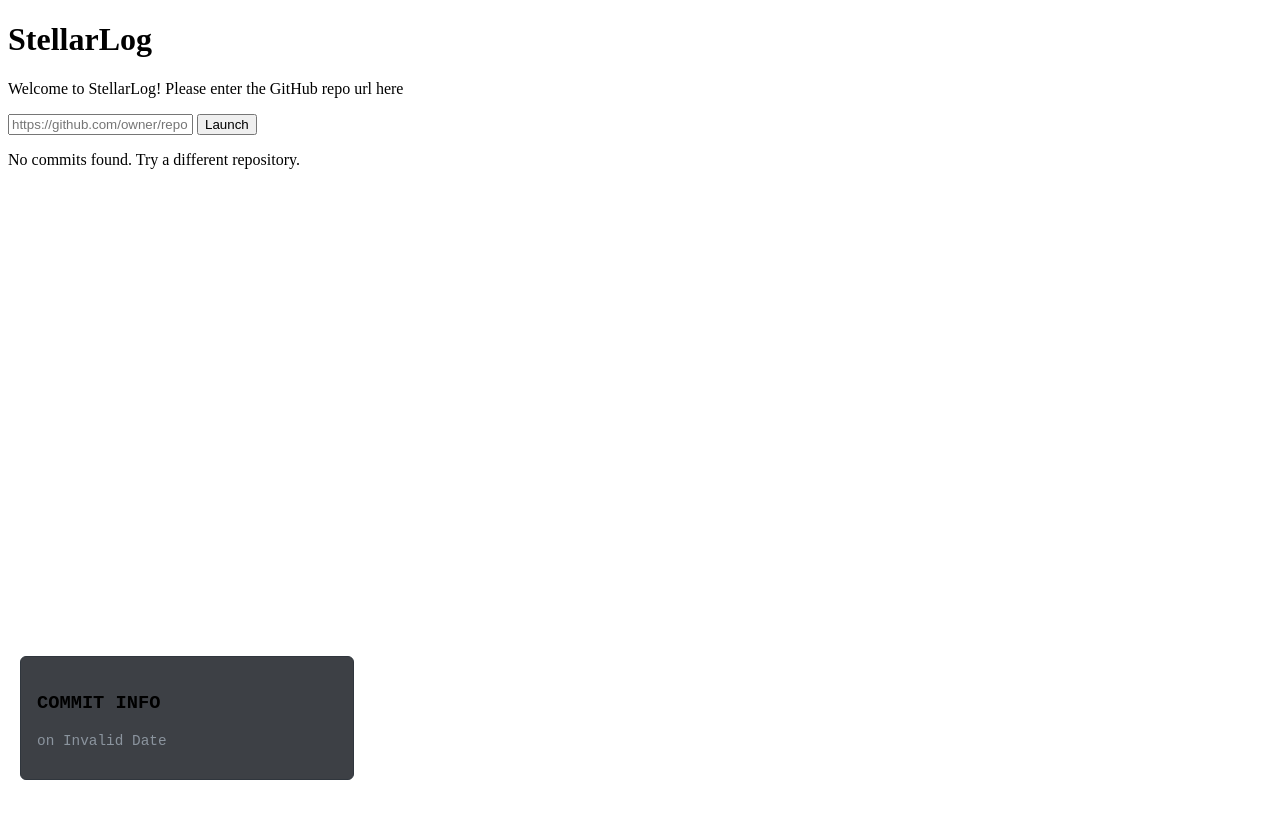
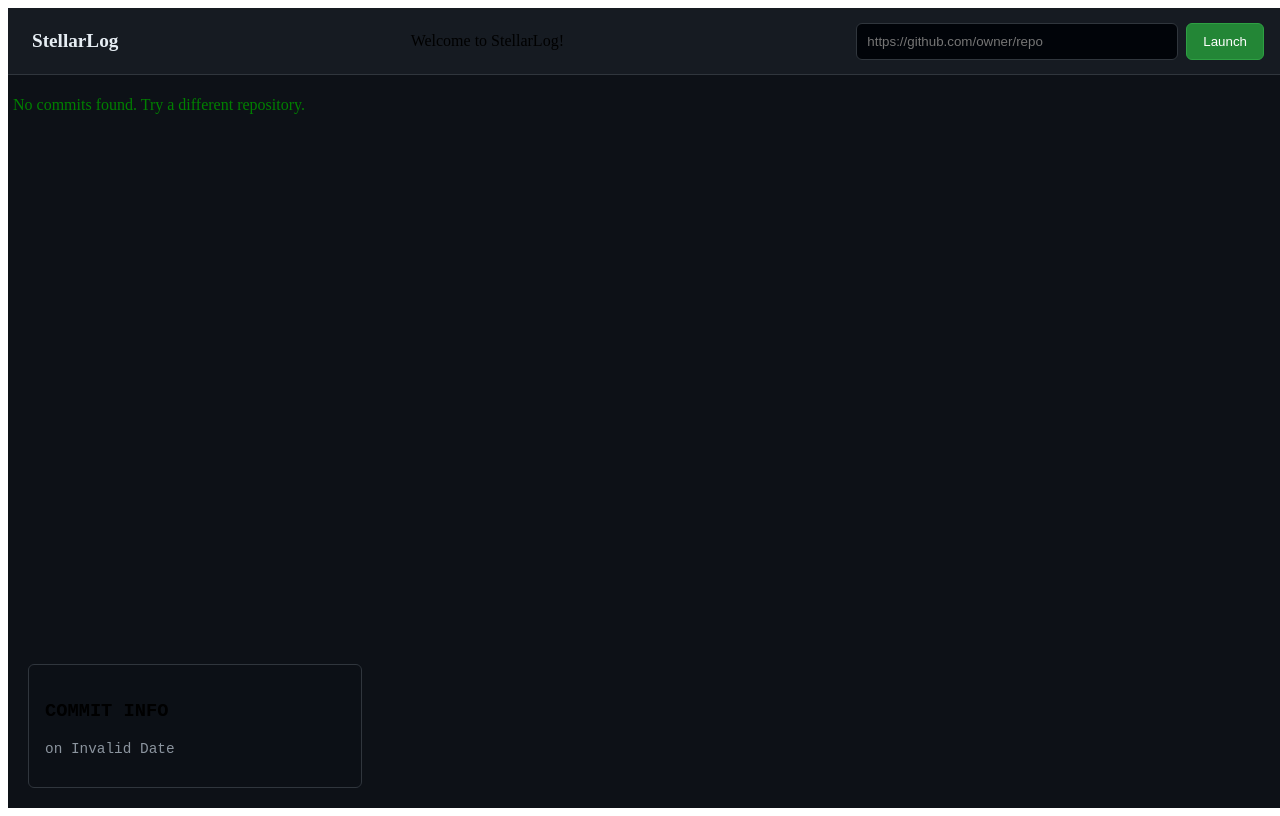
Before and after one commit to chishxd/stellarlog, a SvelteKit app: page / in a window 1280 px wide. Built offline with nearby package versions, Linux system fonts and the light colour scheme.

Commit message:
refactor(layout): Make the input part be in header

```diff
--- a/src/routes/+layout.svelte
+++ b/src/routes/+layout.svelte
@@ -9,4 +9,81 @@
 	<link rel="icon" href={favicon} />
 </svelte:head>
 
-{@render children()}
+<div class="app-container">
+	<header class="app-header">
+		<a href="/" class="logo">StellarLog</a>
+		<p>Welcome to StellarLog!</p>
+
+		<form method="get" class="repo-form">
+			<input name="repo" type="text" placeholder="https://github.com/owner/repo" required />
+			<button type="submit">Launch</button>
+		</form>
+	</header>
+
+	<main class="app-main">
+		<!-- Svelte 5 renders the page content here -->
+		{@render children()}
+	</main>
+</div>
+
+<style>
+	.app-container {
+		display: flex;
+		flex-direction: column;
+		height: 100vh;
+		width: 100vw;
+		overflow: hidden;
+		background-color: #0d1117;
+	}
+
+	.app-header {
+		display: flex;
+		justify-content: space-between;
+		align-items: center;
+		padding: 0.5rem 1.5rem;
+		background-color: #161b22;
+		border-bottom: 1px solid #30363d;
+		flex-shrink: 0;
+	}
+
+	.logo {
+		font-size: 1.2rem;
+		font-weight: 600;
+		color: #e6edf3;
+		text-decoration: none;
+	}
+
+	.repo-form {
+		display: flex;
+		gap: 0.5rem;
+	}
+
+	input {
+		background-color: #010409;
+		border: 1px solid #30363d;
+		color: #e6edf3;
+		padding: 10px;
+		width: 300px;
+		border-radius: 6px;
+	}
+
+	button {
+		background-color: #238636;
+		color: #ffffff;
+		border: 1px solid #2ea043;
+		font-weight: 500;
+		padding: 10px 16px;
+		border-radius: 6px;
+		cursor: pointer;
+		transition: background-color 0.2s;
+	}
+
+	button:hover {
+		background-color: #2ea043;
+	}
+
+	.app-main {
+		flex-grow: 1;
+		position: relative;
+	}
+</style>
--- a/src/routes/+page.svelte
+++ b/src/routes/+page.svelte
@@ -7,14 +7,6 @@
 	// Debug to see what's in data
 	$: console.log('Page data:', data);
 </script>
-
-<h1>StellarLog</h1>
-<p>Welcome to StellarLog! Please enter the GitHub repo url here</p>
-
-<form method="get" action="">
-	<input name="repo" type="text" placeholder="https://github.com/owner/repo" required />
-	<button type="submit">Launch</button>
-</form>
 
 {#if data?.error}
 	<p style="color: red;">Error: {data.error}</p>
@@ -28,3 +20,12 @@
 {/if}
 
 <CommitInfo />
+
+<style>
+	* {
+		padding: 5px;
+	}
+	p {
+		color: green;
+	}
+</style>
```
